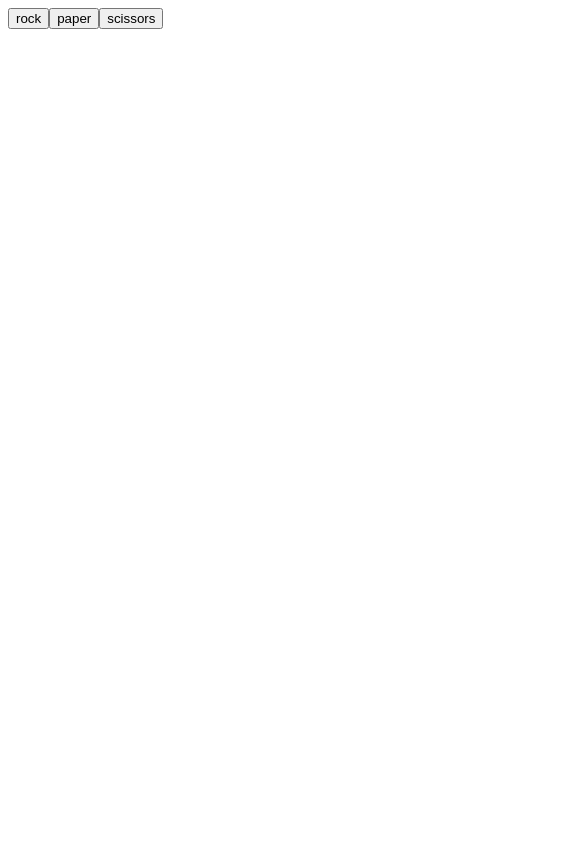
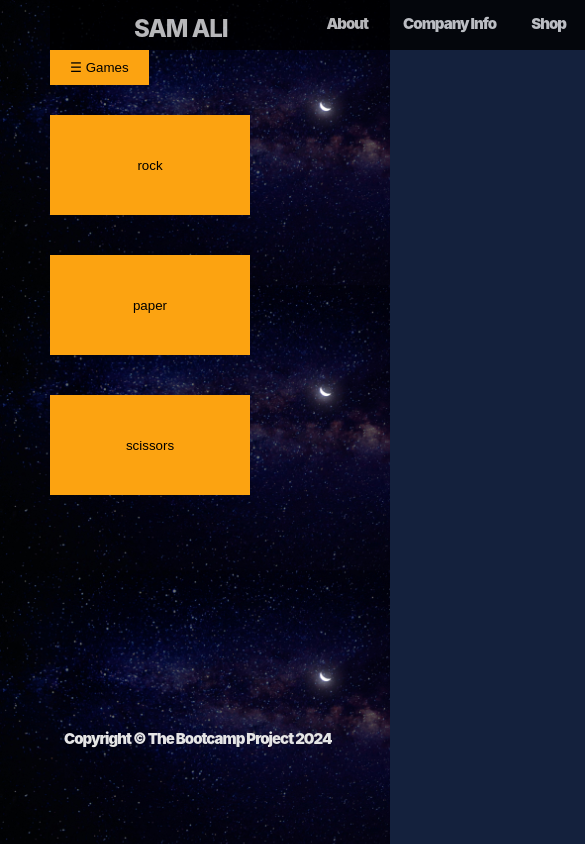
Before and after one commit to shamim159/Portfolio_website, a plain HTML site: page sub_projects/JavaScriptProject-Rock-paper-scissors/index.html in a window 390 px wide. Shown: the top 844 px of the page, 585 px wide, since content can reach past the window. Drawn offline with Linux system fonts and the light colour scheme.

Commit message:
design completed for calculator and RPS

```diff
--- a/sub_projects/JavaScriptProject-Rock-paper-scissors/index.html
+++ b/sub_projects/JavaScriptProject-Rock-paper-scissors/index.html
@@ -1,13 +1,50 @@
 <!DOCTYPE html>
 <html lang="en">
   <head>
-  <meta charset="UTF-8">
-  <meta name="viewport" content="width=device-width, initial-scale=1.0">
-  <link rel="stylesheet" href="styles.css">
+    <meta charset="UTF-8" />
+    <meta name="viewport" content="width=device-width, initial-scale=1.0" />
+    <link rel="stylesheet" href="styles.css" />
     <script src="main.js" defer></script>
     <title>Document</title>
   </head>
   <body>
-
+    <header>
+      <div>
+        <a class="headerlogo" href="/index.html">SAM ALI</a>
+      </div>
+      <ul class="top-links">
+        <li id="about"><a href="../../pages/about.html">About</a></li>
+        <li><a href="../../pages/Company_info.html">Company Info</a></li>
+        <li><a href="../../pages/shop.html">Shop</a></li>
+      </ul>
+    </header>
+    <nav class="menu">
+      <button
+        class="stylingButton"
+        aria-expanded="false"
+        aria-controls="menu-list"
+      >
+        <span class="open">☰</span>
+        <span class="close">×</span>
+        Games
+      </button>
+      <ul id="menu-list">
+        <li>
+          <a href="../calculator/Calculator/index.html">Calculator</a>
+        </li>
+        <li>
+          <a href="../etch-a-sketch/index.html">Etch-A-Sketch</a>
+        </li>
+        <li>
+          <a href="../JavaScriptProject-Rock-paper-scissors/index.html"
+            >Rock, Paper, Scissors</a
+          >
+        </li>
+      </ul>
+    </nav>
+    <div class="wrapper"></div>
+    <footer>
+      <div>Copyright © The Bootcamp Project 2024</div>
+    </footer>
   </body>
 </html>
--- a/sub_projects/JavaScriptProject-Rock-paper-scissors/main.js
+++ b/sub_projects/JavaScriptProject-Rock-paper-scissors/main.js
@@ -1,37 +1,53 @@
-const body = document.querySelector('body');//selects the target
-const rockButton = document.createElement('button');
-const paperButton = document.createElement('button');
-const scissorsButton = document.createElement('button');
-const scoreContainer = document.createElement('div');
-const roundSelection = document.createElement('div')
-const roundWinner = document.createElement('div')
-const winner = document.createElement('h1');
-const leagueWinner = document.createElement('h1');
+//functionality for game navigation
+const navButton = document.querySelector("button[aria-expanded]");
 
+function toggleNav({ target }) {
+  const expanded = target.getAttribute("aria-expanded") === "true" || false;
+  navButton.setAttribute("aria-expanded", !expanded);
+}
+
+navButton.addEventListener("click", toggleNav);
+
+// adding buttons through js
+
+const body = document.querySelector("body"); //selects the target
+const wrapper = document.querySelector(".wrapper");
+const rockButton = document.createElement("button");
+const paperButton = document.createElement("button");
+const scissorsButton = document.createElement("button");
+const scoreContainer = document.createElement("div");
+const roundSelection = document.createElement("div");
+const roundWinner = document.createElement("div");
+const winner = document.createElement("h1");
+const leagueWinner = document.createElement("h1");
+
+//styling - buttons
 
 rockButton.textContent = "rock";
 paperButton.textContent = "paper";
 scissorsButton.textContent = "scissors";
 
+rockButton.classList.add("webTheme");
+paperButton.classList.add("webTheme");
+scissorsButton.classList.add("webTheme");
 
+wrapper.appendChild(rockButton);
+wrapper.appendChild(paperButton);
+wrapper.appendChild(scissorsButton);
 
-
-body.appendChild(rockButton);
-body.appendChild(paperButton);
-body.appendChild(scissorsButton);
-
-function getComputerChoice() {//computer score generator
-  const  myArray=["rock", "scissors", "paper" ];
-  const randNum = myArray[Math.floor(Math.random() * myArray.length)];//my array.length = 3 values assigned to 0,1,2
-  return (randNum);
-};
+function getComputerChoice() {
+  //computer score generator
+  const myArray = ["rock", "scissors", "paper"];
+  const randNum = myArray[Math.floor(Math.random() * myArray.length)]; //my array.length = 3 values assigned to 0,1,2
+  return randNum;
+}
 
 function getPlayerChoice() {
   let validatedInput = false;
-    while(validatedInput == false){
+  while (validatedInput == false) {
     const pick = rockButton || paperButton || scissorsButton;
-      if(pick == null) {
-        getPlayerChoice();// will keep prompting if unmatched values are inputed
+    if (pick == null) {
+      getPlayerChoice(); // will keep prompting if unmatched values are inputed
     }
   }
 }
@@ -51,82 +67,70 @@ scissorsButton.addEventListener("click", (e) => {
   game();
 });
 
-
-
-
-
 //const playerSelection = getPlayerChoice();//runs player choice and computer choice below and stores in variables.
 //const computerSelection = getComputerChoice();
 
-
 //function to generate computers random
 
-
-
-
-
-
-function playRound(playerSelection, computerSelection) {//game logic using ternary operator
-  let result = ""
+function playRound(playerSelection, computerSelection) {
+  //game logic using ternary operator
+  let result = "";
   //conditions
   if (playerSelection == computerSelection) {
     result = "Its a Draw!";
-}else{
-  switch(playerSelection){//changed to switch method for cleaner code
+  } else {
+    switch (
+      playerSelection //changed to switch method for cleaner code
+    ) {
       case "rock":
-      result = (computerSelection == "scissors") ? "You Win! "  : "You Lose! "  ;//updated logic as console log throw different results from the randNum.
+        result = computerSelection == "scissors" ? "You Win! " : "You Lose! "; //updated logic as console log throw different results from the randNum.
         break;
       case "paper":
-        result = (computerSelection == "rock") ? "You Win! "    : "You Lose! "  ;
+        result = computerSelection == "rock" ? "You Win! " : "You Lose! ";
         break;
       case "scissors":
-          result = (computerSelection == "paper") ? "You Win! "  : "You Lose! "  ;
+        result = computerSelection == "paper" ? "You Win! " : "You Lose! ";
         break;
     }
   }
   return result;
-    };
+}
 
-
-
-
-
-    console.log("WELCOME to RPS")
+console.log("WELCOME to RPS");
 let scorePlayer = 0;
 let scoreComputer = 0;
 function game() {
-        const playerSelection = getPlayerChoice;//runs player choice and computer choice below and stores in variables.
+  const playerSelection = getPlayerChoice; //runs player choice and computer choice below and stores in variables.
   const computerSelection = getComputerChoice();
-      roundSelection.textContent = `player: ${playerSelection} --VS-- computer: ${computerSelection}`;// logs the scores
-      roundWinner.textContent =
-      body.appendChild(roundSelection)
-      if(playRound(playerSelection, computerSelection) == "You Win! ") {
-        scorePlayer++;//adds scores by 1 and stores in the above variable to present to console
-      }else if(playRound(playerSelection, computerSelection) == "You Lose! ") {
+  roundSelection.textContent = `player: ${playerSelection} --VS-- computer: ${computerSelection}`; // logs the scores
+  roundWinner.textContent = wrapper.appendChild(roundSelection);
+  if (playRound(playerSelection, computerSelection) == "You Win! ") {
+    scorePlayer++; //adds scores by 1 and stores in the above variable to present to console
+  } else if (playRound(playerSelection, computerSelection) == "You Lose! ") {
     scoreComputer++;
   }
-      if(playRound(playerSelection, computerSelection) == "You Win! ") {//adds the you win or you lose.
-        roundWinner.textContent =  "You Win! ";
-        body.appendChild(roundWinner);
-      }else if(playRound(playerSelection, computerSelection) == "You Lose! ") {
-        roundWinner.textContent =  "You Lose! ";
-        body.appendChild(roundWinner);
-      }else{
+  if (playRound(playerSelection, computerSelection) == "You Win! ") {
+    //adds the you win or you lose.
+    roundWinner.textContent = "You Win! ";
+    wrapper.appendChild(roundWinner);
+  } else if (playRound(playerSelection, computerSelection) == "You Lose! ") {
+    roundWinner.textContent = "You Lose! ";
+    wrapper.appendChild(roundWinner);
+  } else {
     roundWinner.textContent = "Tie! ";
-        body.appendChild(roundWinner);
+    wrapper.appendChild(roundWinner);
   }
-      scoreContainer.textContent = `YOU: ${scorePlayer} COMPUTER: ${scoreComputer}`;
-      body.appendChild(scoreContainer)
+  scoreContainer.textContent = `YOU: ${scorePlayer} ---VS--- COMPUTER: ${scoreComputer}`;
+  wrapper.appendChild(scoreContainer);
 
+  wrapper.appendChild(winner);
 
-      body.appendChild(winner)
-
-      if(scoreComputer === 5){
+  if (scoreComputer === 5) {
     leagueWinner.textContent = "GAME OVER : COMPUTER WINS";
-        body.appendChild(leagueWinner)
-      }else if(scorePlayer === 5){
+    wrapper.appendChild(leagueWinner);
+  } else if (scorePlayer === 5) {
     leagueWinner.textContent = "WINNER WINNER CHICKEN DINNER!";
-        body.appendChild(leagueWinner)
+    wrapper.appendChild(leagueWinner);
   }
 }
 
--- a/sub_projects/JavaScriptProject-Rock-paper-scissors/styles.css
+++ b/sub_projects/JavaScriptProject-Rock-paper-scissors/styles.css
@@ -0,0 +1,177 @@
+* {
+  box-sizing: border-box;
+}
+
+header {
+  height: 10px;
+  padding: 0px;
+  position: sticky;
+  top: 0;
+  background-color: black;
+  opacity: 0.8;
+  position: fixed;
+  width: 100%;
+  height: 50px;
+  padding: 0;
+  margin: 0;
+}
+header,
+footer {
+  display: flex;
+  justify-content: space-between;
+  padding: 14px;
+  color: var(--greyish);
+  min-width: 600px;
+}
+
+footer {
+  margin-top: 200px;
+}
+
+.headerlogo {
+  font-size: 24px;
+  font-weight: 800;
+  margin-left: 70px;
+  display: flex;
+  flex-direction: column;
+  color: var(--greyish);
+  text-decoration: none;
+}
+
+header > ul {
+  display: flex;
+  list-style: none;
+  gap: 35px;
+  padding: 0;
+  margin-right: 70px;
+  padding-top: 0;
+  margin-top: 0;
+}
+
+header > ul > li > a {
+  text-decoration: none;
+  color: var(--greyish);
+}
+
+button {
+  background: var(--yellow);
+  border: 0;
+  padding: 10px 20px;
+}
+
+.webTheme {
+  height: 100px;
+  width: 200px;
+}
+
+a {
+  transition: 0.5s;
+}
+
+a:hover {
+  letter-spacing: 0.25em;
+  opacity: 0.8;
+}
+
+body {
+  background-image: url("../../Assets/pexels-minan1398-813269.jpg");
+  background-color: #14213d;
+  background-size: 500px, auto;
+  min-height: calc(100vh - 100px);
+  margin: 50px;
+  /* background: white; */
+  background-attachment: fixed;
+  letter-spacing: -1px;
+  font-size: 15px;
+}
+
+.wrapper {
+  display: grid;
+  grid-gap: 20px;
+  min-height: 400px;
+  font-size: 30px;
+  color: #fca311;
+}
+
+/* Navigation */
+
+.menu ul {
+  display: grid;
+  grid-gap: 10px;
+  padding: 0;
+  list-style: none;
+  grid-template-columns: repeat(auto-fit, minmax(100px, 1fr));
+}
+
+.menu a {
+  background: var(--yellow);
+  display: block;
+  text-decoration: none;
+  padding: 10px;
+  text-align: center;
+  color: var(--black);
+  text-transform: uppercase;
+  font-size: 20px;
+}
+
+[aria-controls="menu-list"] {
+  display: none;
+}
+
+/* root settings e.g colors etc */
+/* !my color scheme chosen from coolers */
+:root {
+  --yellow: #fca311;
+  --black: #272727;
+  --greyish: #e5e5e5;
+}
+
+html {
+  /* * border-box box model allows us to add padding and border to our elements without increasing their size */
+  box-sizing: border-box;
+  font-family: -apple-system, BlinkMacSystemFont, "Segoe UI", Roboto, Helvetica,
+    Arial, sans-serif, "Apple Color Emoji", "Segoe UI Emoji", "Segoe UI Symbol";
+  font-weight: 900;
+  font-size: 10px;
+  color: var(--black);
+  text-shadow: 0 2px 0 rgba(0, 0, 0, 0.07);
+}
+
+/* ! if viewports change the media queries below will be applied */
+
+/* -below css for the games button  */
+@media (max-width: 1000px) {
+  .menu {
+    order: -1;
+    perspective: 800px;
+  }
+  [aria-controls="menu-list"] {
+    display: block;
+    margin-bottom: 10px;
+  }
+
+  .menu ul {
+    max-height: 0;
+    overflow: hidden;
+    transform: rotateX(90deg);
+    transition: all 0.5s;
+  }
+
+  [aria-expanded="true"] ~ ul {
+    display: grid;
+    max-height: 500px;
+    transform: rotateX(0);
+  }
+
+  [aria-expanded="false"] .close {
+    display: none;
+  }
+
+  [aria-expanded="true"] .close {
+    display: inline-block;
+  }
+
+  [aria-expanded="true"] .open {
+    display: none;
+  }
+}
--- a/sub_projects/calculator/styles.css
+++ b/sub_projects/calculator/styles.css
@@ -88,6 +88,7 @@ body {
 .wrapper {
   display: grid;
   grid-gap: 20px;
+  min-height: 700px;
 }
 
 /* navigation */
```
Also changed, not shown: sub_projects/calculator/index.html (+4 -1 lines). Lines whose indentation alone changed are shown as unchanged.
